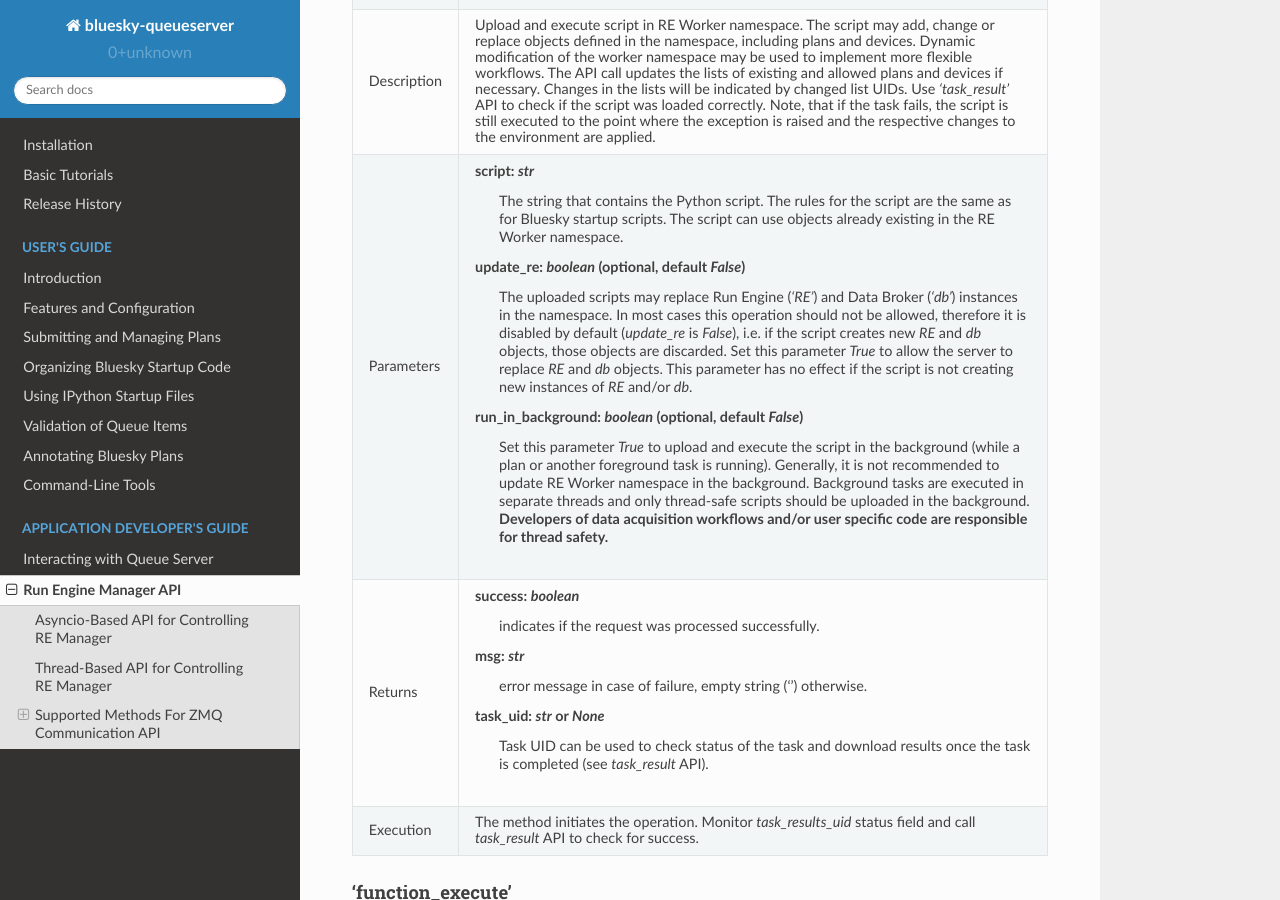
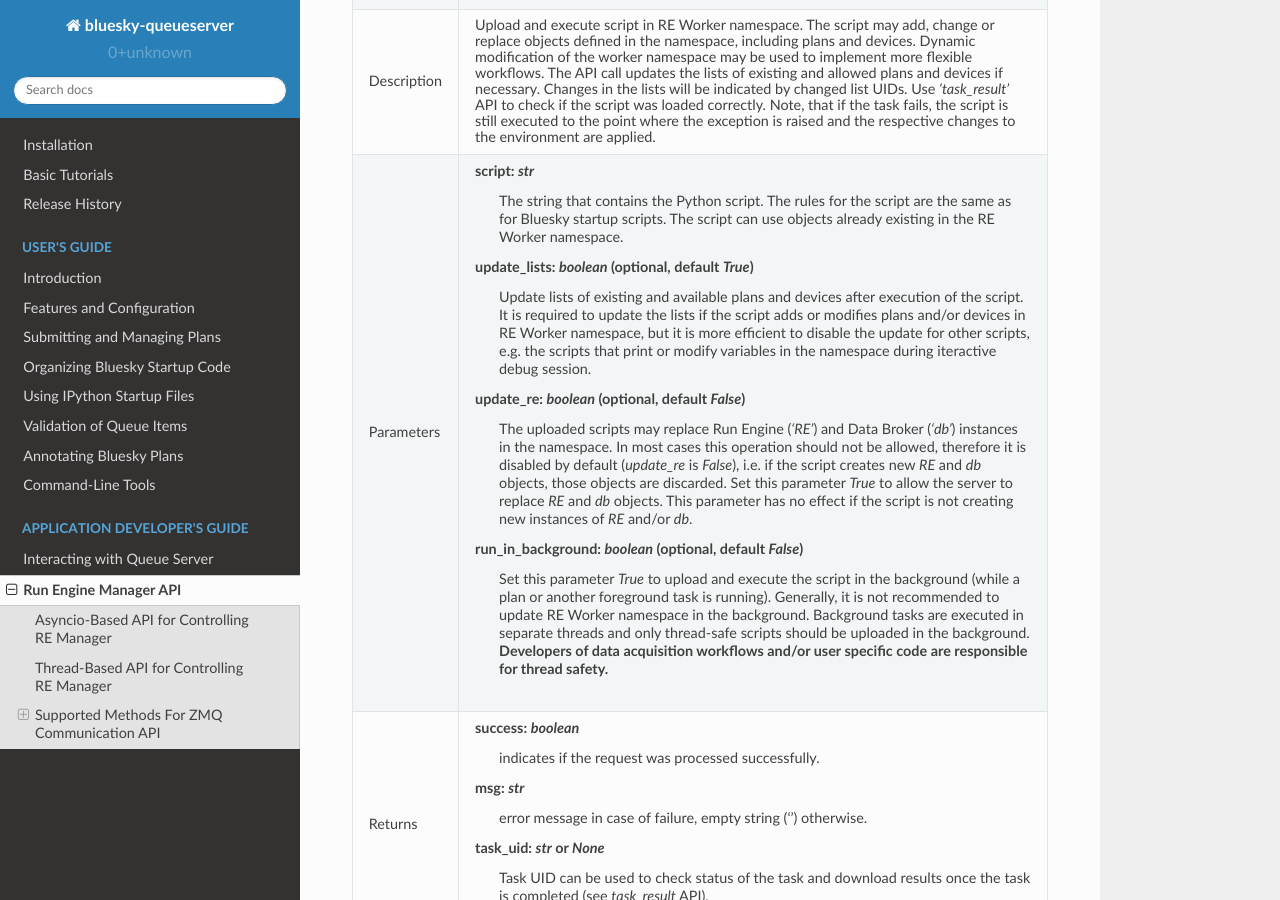
Before and after one commit to bluesky/bluesky-queueserver, a Sphinx documentation site: the page built from docs/source/re_manager_api.rst, in a window 1280 px wide and 900 px high, scrolled down 24559 px. Built offline with Sphinx 7.4.7 and the Read the Docs theme 2.0.0, drawn with Linux system fonts in a browser that asks for light colours.

Commit message:
DOC: update documentation for 'script_upload' API

```diff
--- a/docs/source/re_manager_api.rst
+++ b/docs/source/re_manager_api.rst
@@ -1434,6 +1434,13 @@ Parameters    **script**: *str*
                   as for Bluesky startup scripts. The script can use objects already existing in
                   the RE Worker namespace.
 
+              **update_lists**: *boolean* (optional, default *True*)
+                  Update lists of existing and available plans and devices after execution of the script.
+                  It is required to update the lists if the script adds or modifies plans and/or devices
+                  in RE Worker namespace, but it is more efficient to disable the update for other scripts,
+                  e.g. the scripts that print or modify variables in the namespace during iteractive debug
+                  session.
+
               **update_re**: *boolean* (optional, default *False*)
                   The uploaded scripts may replace Run Engine (*'RE'*) and Data Broker (*'db'*)
                   instances in the namespace. In most cases this operation should not be allowed,
```
